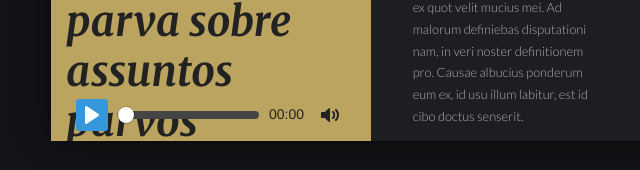
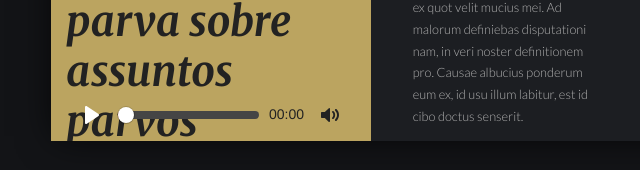
Before and after one commit to nilstrung/nilstrung.github.io, a plain HTML site: page index.html in a window 1280 px wide. In both pictures the pointer is over the button "Play". Shown: the part 459-629 px from the top of the page, without its empty margins (269-909 px from the left). Drawn offline with Linux system fonts and the light colour scheme.

Commit message:
v0.12c001
- Removed background change on hover in plyr

```diff
--- a/css/app.css
+++ b/css/app.css
@@ -115,3 +115,7 @@ body {
 .plyr__progress--played, .plyr__volume--display {
     color: #E53935;
 }
+.plyr--audio .plyr__controls button.tab-focus:focus, .plyr--audio .plyr__controls button:hover, .plyr__play-large {
+    background: none;
+    color: #fff;
+}
```
